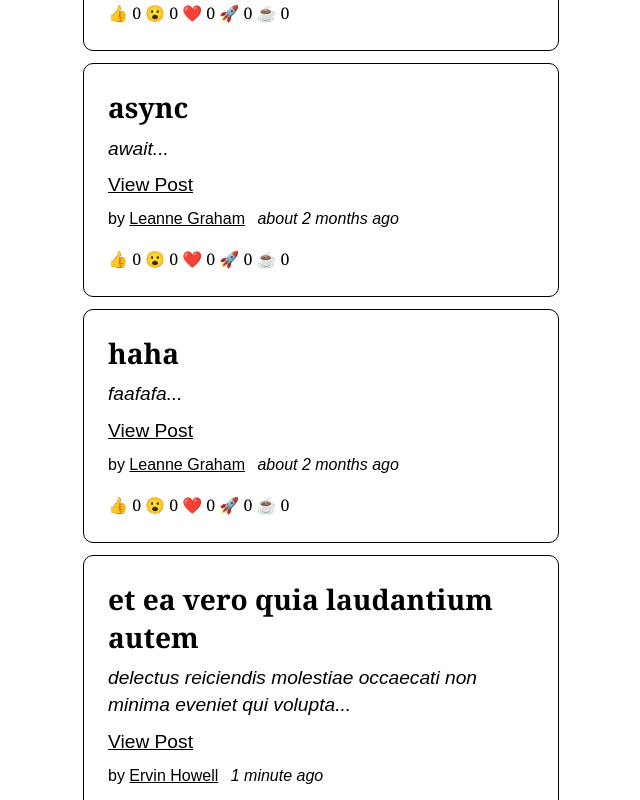
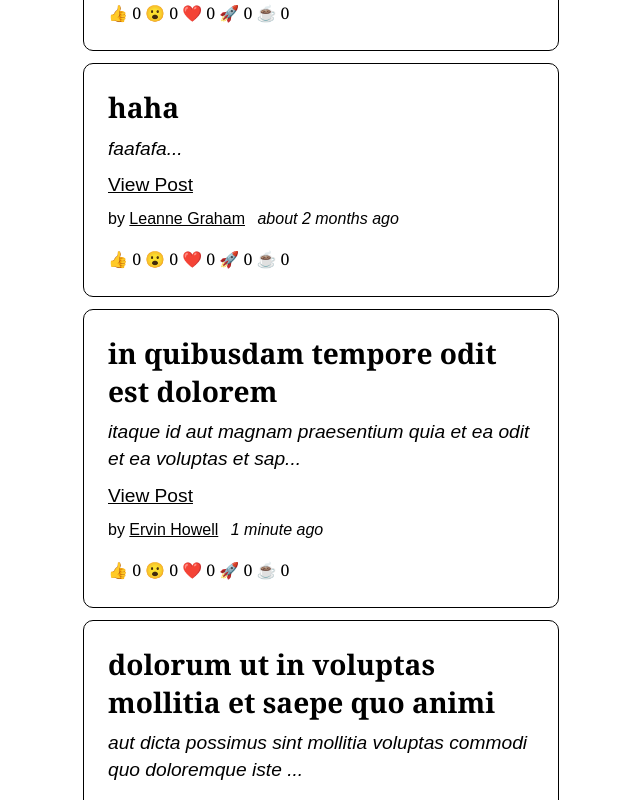
Before and after one commit to Michelledng7/BlogPosts-RTK, a React (Create React App) app: page / in a window 1280 px wide. Shown: the part 380-1180 px from the top of the page, without its empty margins (319-959 px from the left). Built offline with nearby package versions, Linux system fonts and the light colour scheme; data requests are answered from the project's data file.

Commit message:
add optional chain for use, fix invalidatesTags type

```diff
--- a/data/db.json
+++ b/data/db.json
@@ -280,12 +280,6 @@
         "rocket": 0,
         "coffee": 12
       }
-    },
-    {
-      "userId": 2,
-      "id": 11,
-      "title": "et ea vero quia laudantium autem",
-      "body": "delectus reiciendis molestiae occaecati non minima eveniet qui voluptatibus\naccusamus in eum beatae sit\nvel qui neque voluptates ut commodi qui incidunt\nut animi commodi"
     },
     {
       "userId": 2,
@@ -830,13 +824,6 @@
       "id": 101
     },
     {
-      "id": 102,
-      "title": "Checking",
-      "body": "check one two three",
-      "userId": 2,
-      "date": "2022-04-26T23:03:52.299Z"
-    },
-    {
       "title": "haha",
       "body": "faafafa",
       "userId": 1,
@@ -849,20 +836,6 @@
         "coffee": 0
       },
       "id": 103
-    },
-    {
-      "title": "async",
-      "body": "await",
-      "userId": 1,
-      "date": "2023-01-06T13:27:38.696Z",
-      "reactions": {
-        "thumbsUp": 0,
-        "wow": 0,
-        "heart": 0,
-        "rocket": 0,
-        "coffee": 0
-      },
-      "id": 105
     },
     {
       "id": 107,
--- a/src/features/posts/postSlice.js
+++ b/src/features/posts/postSlice.js
@@ -84,7 +84,7 @@ export const extendedApiSlice = apiSlice.injectEndpoints({
 					},
 				},
 			}),
-			invalidatesTags: [{ type: 'Post', id: 'LIST' }],
+			invalidatesTags: [{ type: 'Posts', id: 'LIST' }],
 		}),
 		updatePost: builder.mutation({
 			query: (updatedPost) => ({
@@ -106,7 +106,7 @@ export const extendedApiSlice = apiSlice.injectEndpoints({
 			invalidatesTags: (result, error, arg) => {
 				console.log(result);
 				console.log(arg);
-				return [{ type: 'Post', id: arg.id }];
+				return [{ type: 'Posts', id: arg.id }];
 			},
 		}),
 		deletePost: builder.mutation({
@@ -115,7 +115,7 @@ export const extendedApiSlice = apiSlice.injectEndpoints({
 				method: 'DELETE',
 				body: { id },
 			}),
-			invalidatesTags: (result, error, arg) => [{ type: 'Post', id: arg.id }],
+			invalidatesTags: (result, error, arg) => [{ type: 'Posts', id: arg.id }],
 		}),
 	}),
 });
--- a/src/features/users/UserPage.js
+++ b/src/features/users/UserPage.js
@@ -60,7 +60,7 @@ const UserPage = () => {
 	// ));
 	return (
 		<section>
-			<h2>Posts by {user.name}</h2>
+			<h2>Posts by {user?.name}</h2>
 			{content}
 		</section>
 	);
--- a/src/index.css
+++ b/src/index.css
@@ -28,7 +28,7 @@ header {
 	display: flex;
 	justify-content: space-between;
 	align-items: flex-start;
-	background-color: purple;
+	background-color: steelblue;
 	color: whitesmoke;
 	position: sticky;
 	top: 0;
```
